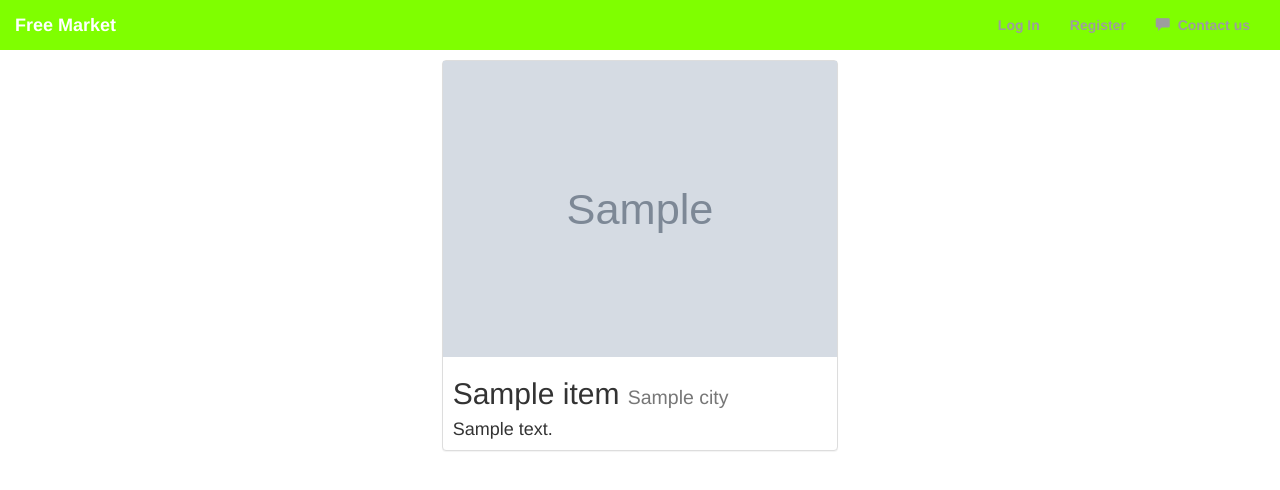
After one commit to zhongcheng/freemarket, a Django app: template listing/templates/listing/detail_visitor.html in a window 1280 px wide. The commit adds this page. Shown: the top 490 px of the page. Run offline with Django 3.2, Linux system fonts and the light colour scheme; the template is opened without the code that fills it: most values are stand-ins (such as "Sample title", 1, 10 or a date in 2020); grey boxes marked "Sample" are stand-in pictures; some libraries are stand-ins or nearby versions.

Commit message:
create detail page for social media sharing

```diff
--- a/listing/templates/listing/base_visitor.html
+++ b/listing/templates/listing/base_visitor.html
@@ -3,7 +3,7 @@
 <head>
     <meta charset="UTF-8">
 {#    set the image displayed when sharing site link on social media#}
-    <meta property="og:image" content="https://www.free-market.nl/media/ogimage.jpg">
+    {% block ogimage %}<meta property="og:image" content="https://www.free-market.nl/media/ogimage.jpg">{% endblock %}
 {#    auto display adjustment based on device screen width#}
     <meta name="viewport" content="width=device-width, initial-scale=1.0">
 {#    set web tab name#}
--- /dev/null
+++ b/listing/templates/listing/detail_visitor.html
@@ -0,0 +1,34 @@
+{% extends 'listing/base_visitor.html' %}
+
+{% block ogimage %}<meta property="og:image" content="{{ item.photo.url }}">{% endblock %}
+
+{% block title %}
+    {{ item.item_name }}
+{% endblock %}
+
+
+{% block body %}
+    <div style="height: 10px"></div>
+{#    item#}
+    <div class="container-fluid items-container">
+        <div class="row">
+            <div class="col-sm-3 col-md-4"></div>
+            <div class="col-sm-6 col-md-4">
+                <div class="panel panel-default">
+                    <div class="panel-body" style="padding:0px;">
+                        <a>
+                            {% if item.photo %}
+                                <img src="{{ item.photo.url }}" class="img-responsive center">
+                            {% else %}
+                                <h3>No image to display</h3>
+                            {% endif %}
+                        </a>
+                        <h2 style="padding-left:10px; padding-right:10px;">{{ item.item_name }} <small>{{ item.city }}</small></h2>
+                        <h4 style="padding-left:10px; padding-right:5px;">{{ item.description }}</h4>
+                    </div>
+                </div>
+            </div>
+        </div>
+    </div>
+
+{% endblock %}
--- a/listing/templates/listing/index_visitor.html
+++ b/listing/templates/listing/index_visitor.html
@@ -11,7 +11,7 @@
                     <div class="col-sm-4 col-lg-2 infinite-item" style="padding-left: 5px;padding-right: 5px">
                         <div class="thumbnail" style="padding: 0px;margin-bottom: 10px">
                             <div class="image">
-                                <a href="{% url 'listing:detail' item.id %}">
+                                <a href="{% url 'listing:login_user' %}">
                                     {% if item.photo_width > item.photo_height %}
                                         <img src="{{ item.photo.url }}" class="img-responsive landscape">
                                     {% else %}
--- a/listing/views.py
+++ b/listing/views.py
@@ -51,10 +51,10 @@ def index(request):
 
 
 def detail(request, item_id):
+    item = get_object_or_404(Item, pk=item_id)
     if not request.user.is_authenticated:
-        return redirect('listing:login_user')
+        return render(request, 'listing/detail_visitor.html', {'item': item})
     else:
-        item = get_object_or_404(Item, pk=item_id)
         return render(request, 'listing/detail.html', {'item': item})
 
 
```
